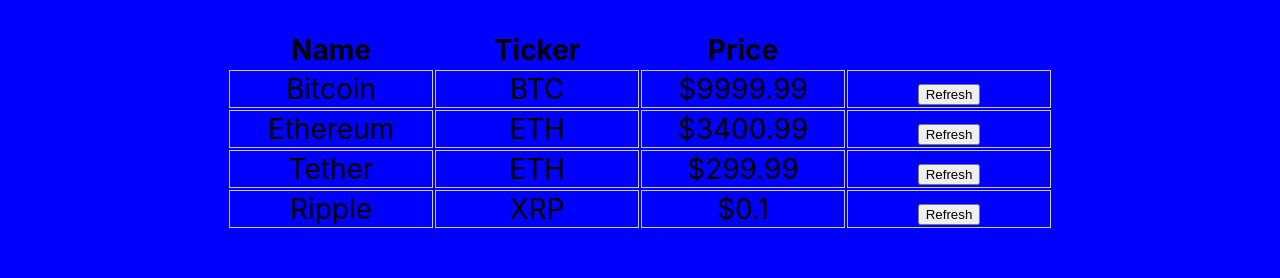
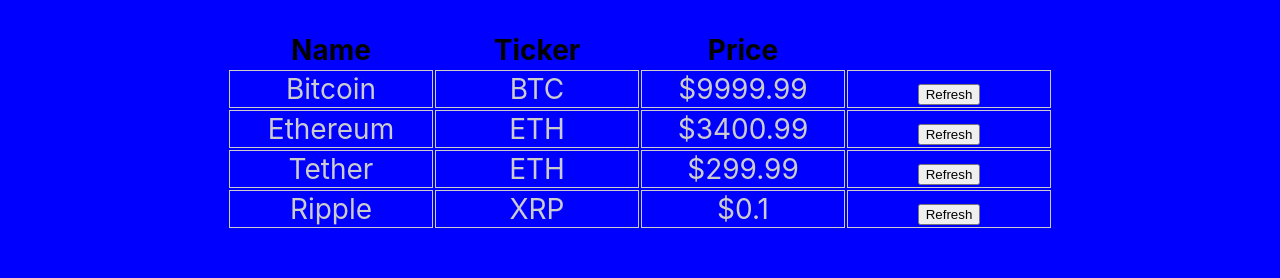
Before and after one commit to thurendous/IvanontechLessons, a React (Create React App) app in the folder react./coin-exchange/: page / in a window 1280 px wide. Shown: the part 265-543 px from the top of the page. Built offline with nearby package versions, Linux system fonts and the light colour scheme.

Commit message:
update: added 'sytled'

```diff
--- a/react./coin-exchange/package.json
+++ b/react./coin-exchange/package.json
@@ -9,6 +9,7 @@
     "react": "^17.0.2",
     "react-dom": "^17.0.2",
     "react-scripts": "4.0.3",
+    "styled-components": "^5.3.0",
     "web-vitals": "^1.1.1"
   },
   "scripts": {
--- a/react./coin-exchange/src/App.js
+++ b/react./coin-exchange/src/App.js
@@ -2,6 +2,7 @@
 import React, { Component } from "react";
 import Coin from "./components/Coin/Coin";
 import logo from "./logo.svg";
+import AccountBalance from "./components/AccountBalance/AccountBalance";
 
 // export default class App extends Component {
 //   render() {
@@ -22,6 +23,7 @@
         <img src={logo} alt="logo" className="App-logo" />
         <h1>Coin Exchange</h1>
       </header>
+      <AccountBalance amount={1000} />
       <table className="cointable">
         <thead>
           <tr>
--- a/react./coin-exchange/src/components/Coin/Coin.css
+++ /dev/null
@@ -1,4 +0,0 @@
-.coin-row td {
-  border: 1px solid #ccc;
-  width: 25vh;
-}
--- a/react./coin-exchange/src/components/Coin/Coin.jsx
+++ b/react./coin-exchange/src/components/Coin/Coin.jsx
@@ -1,7 +1,13 @@
 
 import React, { Component } from 'react'
-import "./Coin.css";
 import propTypes from "prop-types";// purpose: check the type of the variables
+import styled from "styled-components";
+
+const Td = styled.td`
+border: 1px solid #ccc;
+width: 25vh;
+color: #ccc;
+`
 
 export default class Coin extends Component {
     constructor(props) {
@@ -42,15 +48,15 @@
 
     render() {
         return (
-                <tr className="coin-row">
-                    <td>{this.props.name}</td>
-                    <td>{this.props.ticker}</td>
-                    <td>${this.state.price}</td>
-                    <td>
+                <tr>
+                    <Td>{this.props.name}</Td>
+                    <Td>{this.props.ticker}</Td>
+                    <Td>${this.state.price}</Td>
+                    <Td>
                         <form action="#" method="POST">
                             <button onClick={this.handleClick}>Refresh</button>
                         </form>
-                    </td>
+                    </Td>
                 </tr>
         );
     }
```
Also changed, not shown: 2 other files (tests, documents, lock files or other folders).
